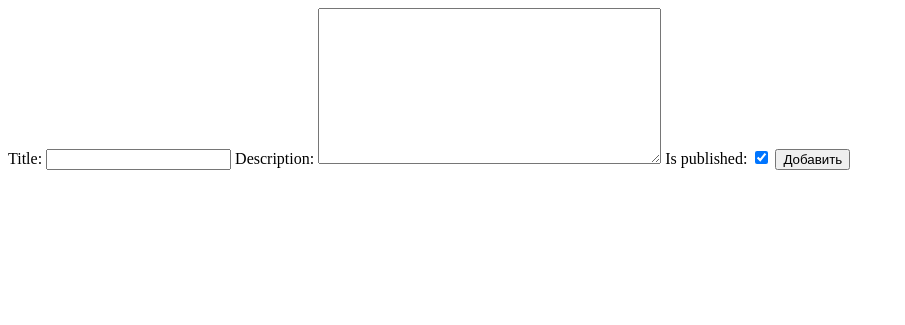
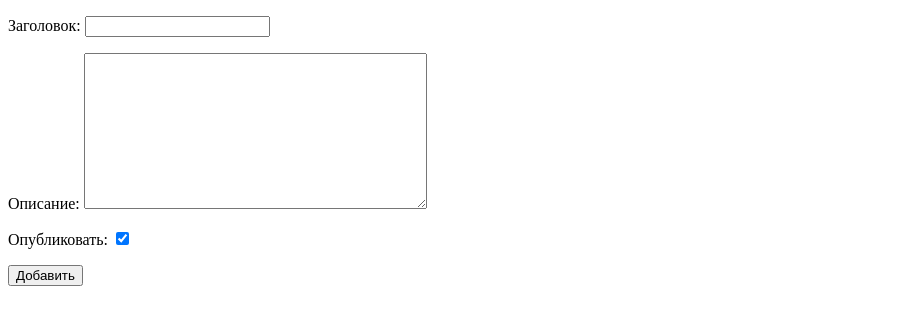
Before and after one commit to Wladimir-Yakubowskiy/my_test_project_django, a Django app: page / in a window 1280 px wide. Shown: the top 325 px of the page, without its empty margins (0-905 px from the left). Run offline with Django 4.2, Linux system fonts and the light colour scheme.

Commit message:
Добавил кнопку с удалением записи

```diff
--- a/tasks/models.py
+++ b/tasks/models.py
@@ -2,10 +2,10 @@ from django.db import models
 
 
 class Task(models.Model):
-    title = models.CharField(max_length=100)
-    description = models.TextField(max_length=1000)
+    title = models.CharField(max_length=100, verbose_name='Заголовок')
+    description = models.TextField(max_length=1000, verbose_name='Описание')
     time_create = models.DateTimeField(auto_now_add=True)
-    is_published = models.BooleanField(default=True)
+    is_published = models.BooleanField(default=True, verbose_name='Опубликовать')
 
     def __str__(self):
         return self.title
--- a/tasks/templates/tasks/add_task.html
+++ b/tasks/templates/tasks/add_task.html
@@ -8,7 +8,7 @@
 {% block content %}
 <form action="{% url 'my_app:save_task' %}" method="post">
     {% csrf_token %}
-    {{ form }}
+    {{ form.as_p }}
     <button type="submit">Добавить</button>
 </form>
 {% endblock %}
--- a/tasks/templates/tasks/task.html
+++ b/tasks/templates/tasks/task.html
@@ -11,5 +11,6 @@
     <li>{{ task.time_create }}</li>
     <li>{{ task.is_published }}</li>
 </ul>
+<a href="{% url  'my_app:delete' task.id %}"> Удалить </a>
 </body>
 </html>
--- a/tasks/urls.py
+++ b/tasks/urls.py
@@ -7,5 +7,7 @@ urlpatterns = [
     path('index/', TasksIndex.as_view(), name='index'),
     path('tasks/<int:id>/', ShowTask.as_view(), name='my_task'),
     path('save-form/', SaveTask.as_view(), name='save_task'),
-    path('', add_task, name='add_task')
+    path('', add_task, name='add_task'),
+    path('delete/<int:task_id>/', delete, name='delete')
+
 ]
--- a/tasks/views.py
+++ b/tasks/views.py
@@ -1,5 +1,6 @@
 from django.http import HttpResponse, HttpResponseNotFound, Http404, HttpResponseServerError, HttpResponseRedirect
 from django.shortcuts import render, redirect
+from django.urls import reverse
 from django.views import View
 from django.views.generic import ListView, DetailView, CreateView
 
@@ -10,6 +11,12 @@ from tasks.models import Task
 def add_task(request):
     form = AddTaskForm()
     return render(request, 'tasks/add_task.html', {'form': form, 'title': 'Добавление статьи'})
+
+def delete(request, task_id):
+    task = Task.objects.get(id=task_id)
+    task.delete()
+    return HttpResponseRedirect(reverse('my_app:index'))
+
 
 # Класс для обработки входящего запроса
 class SaveTask(View):
```
Also changed, not shown: db.sqlite3.
